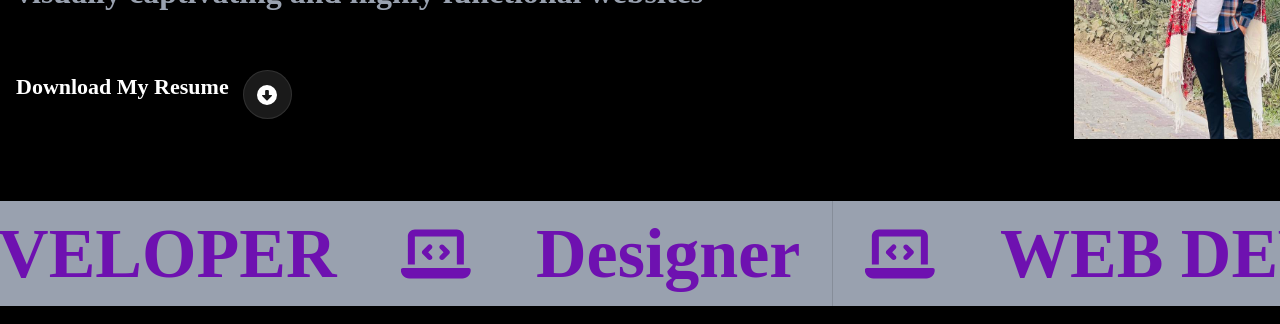
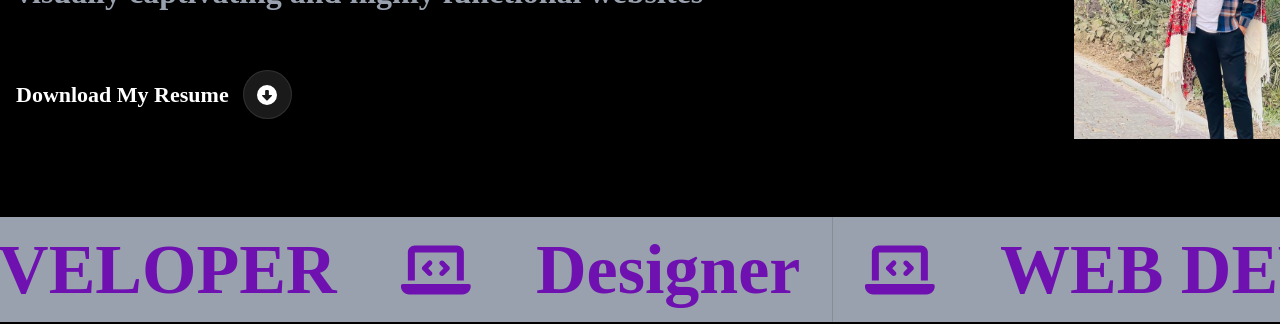
Before and after one commit to nabilislam11/portfolio, a React (Vite) app: page / in a window 1280 px wide. Shown: the part 437-761 px from the top of the page. Built offline with nearby package versions, Linux system fonts and the light colour scheme; a web font is replaced by a local one.

Commit message:
size issue

```diff
--- a/src/pages/Home.jsx
+++ b/src/pages/Home.jsx
@@ -40,8 +40,8 @@ const Home = () => {
               <p className='font-primary  font-bold  text-[32px] text-gray-400 pt-[27px] pb-[54px] '>A passionate web developer based from Bangladesh.With a keen eye for detail and a passion for web design, I specialize in creating visually captivating and highly functional websites</p>
 
             </div>
-            <div className="flex gap-x-3.5 group ">
-              <p className='font-primary  font-semibold   text-[22px] text-white pb-[98px] '>Download My Resume</p>
+            <div className="flex gap-x-3.5 group pb-[98px] items-center ">
+              <p className='font-primary  font-semibold   text-[22px] text-white  '>Download My Resume</p>
               <div className="w-[49px] h-[49px] rounded-full  group-hover:bg-purple-800  bg-white/10 border border-white/10  flex items-center justify-center text-white ' ">
               <a href=""><FaCircleDown size={20} /></a>
               </div>
```
